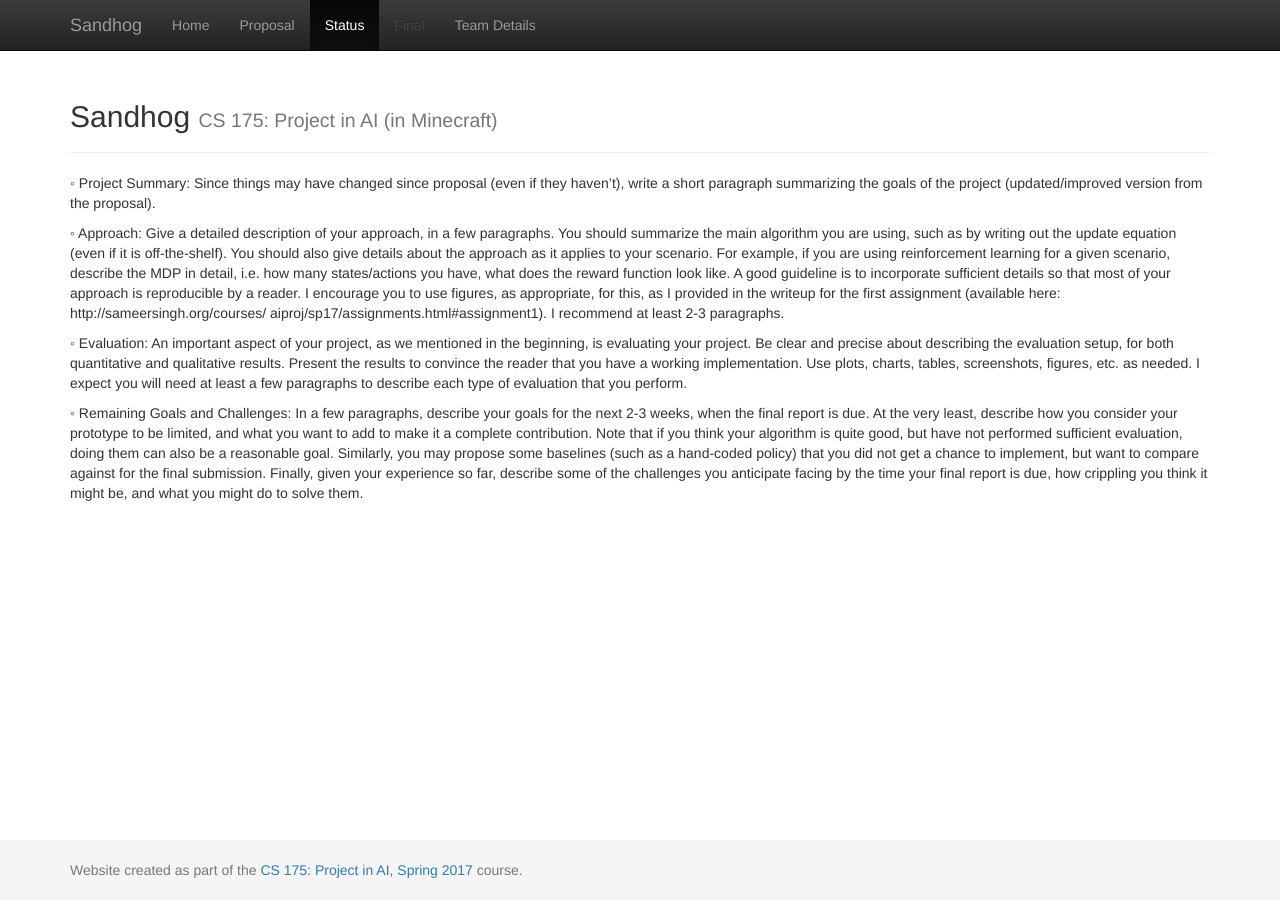
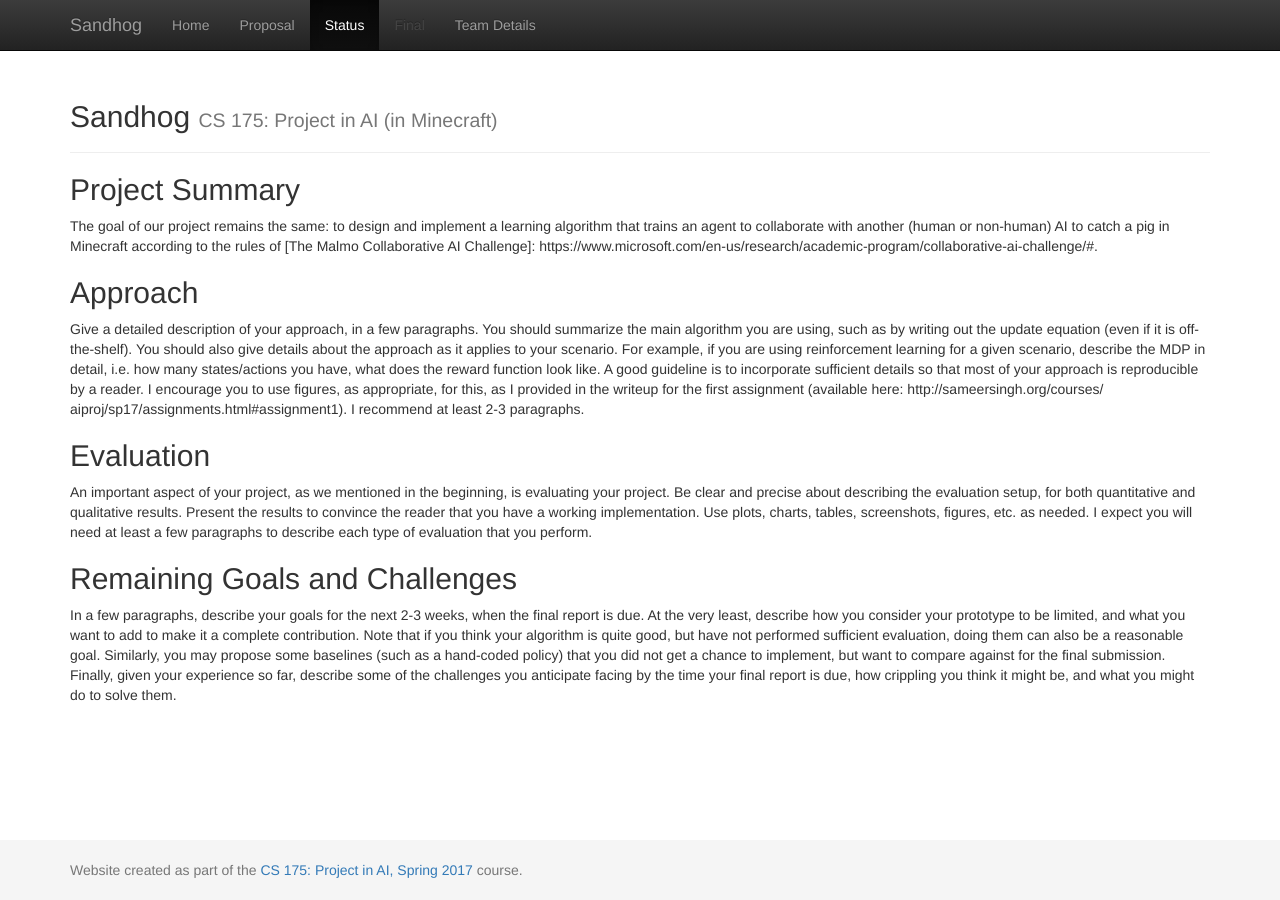
Before and after one commit to hfloresr/Sandhog, a Jekyll site: the page built from docs/status.md, in a window 1280 px wide. Built offline with Jekyll 4.4.1, drawn with Linux system fonts in a browser that asks for light colours.

Commit message:
Update project summary

```diff
--- a/docs/status.md
+++ b/docs/status.md
@@ -3,10 +3,13 @@ layout: default
 title: Status
 ---
 
-◦ Project Summary: Since things may have changed since proposal (even if they haven’t), write a short
-paragraph summarizing the goals of the project (updated/improved version from the proposal).
+## Project Summary
 
-◦ Approach: Give a detailed description of your approach, in a few paragraphs. You should summarize the
+The goal of our project remains the same: to design and implement a learning algorithm that trains an agent to collaborate with another (human or non-human) AI to catch a pig in Minecraft according to the rules of [The Malmo Collaborative AI Challenge]: https://www.microsoft.com/en-us/research/academic-program/collaborative-ai-challenge/#.
+
+## Approach
+
+Give a detailed description of your approach, in a few paragraphs. You should summarize the
 main algorithm you are using, such as by writing out the update equation (even if it is off-the-shelf). You
 should also give details about the approach as it applies to your scenario. For example, if you are using
 reinforcement learning for a given scenario, describe the MDP in detail, i.e. how many states/actions you
@@ -15,13 +18,17 @@ most of your approach is reproducible by a reader. I encourage you to use figure
 as I provided in the writeup for the first assignment (available here: http://sameersingh.org/courses/
 aiproj/sp17/assignments.html#assignment1). I recommend at least 2-3 paragraphs.
 
-◦ Evaluation: An important aspect of your project, as we mentioned in the beginning, is evaluating your
+## Evaluation
+
+An important aspect of your project, as we mentioned in the beginning, is evaluating your
 project. Be clear and precise about describing the evaluation setup, for both quantitative and qualitative
 results. Present the results to convince the reader that you have a working implementation. Use plots, charts,
 tables, screenshots, figures, etc. as needed. I expect you will need at least a few paragraphs to describe each
 type of evaluation that you perform.
 
-◦ Remaining Goals and Challenges: In a few paragraphs, describe your goals for the next 2-3 weeks, when
+## Remaining Goals and Challenges
+
+In a few paragraphs, describe your goals for the next 2-3 weeks, when
 the final report is due. At the very least, describe how you consider your prototype to be limited, and what
 you want to add to make it a complete contribution. Note that if you think your algorithm is quite good,
 but have not performed sufficient evaluation, doing them can also be a reasonable goal. Similarly, you may
```
